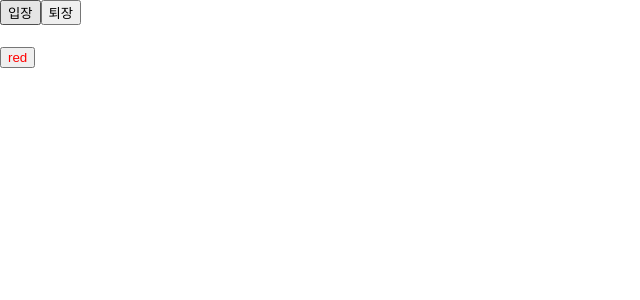
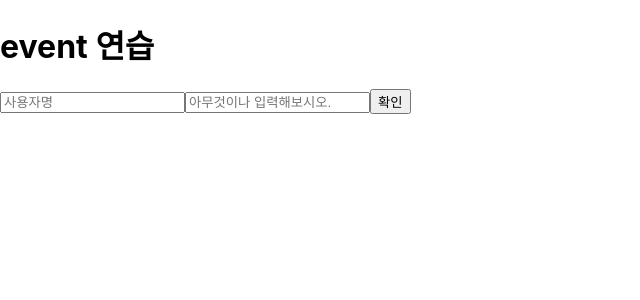
Before and after one commit to yoon7ks/react, a React (Create React App) app: page / in a window 1280 px wide. Shown: the top 300 px of the page, without its empty margins (0-640 px from the left). Built offline with nearby package versions, Linux system fonts and the light colour scheme.

Commit message:
이벤트 연습

```diff
--- a/src/App.js
+++ b/src/App.js
@@ -1,10 +1,11 @@
 import React from "react";
 import "./App.css";
 import Say from "./Say";
+import EventPractice from "./EventPractice";
 
 const App = () => {
   // 컴포넌트 태크 사이에 내용을 보여주는 props가 children이다.
-  return <Say />;
+  return <EventPractice/>;
 };
 
 export default App;
--- /dev/null
+++ b/src/EventPractice.js
@@ -0,0 +1,56 @@
+import React, { Component } from "react";
+
+class EventPractice extends Component {
+  state = {
+    username: '',
+    message: ''
+  }
+
+  // construtor를 사용하지 않고 babel의 tranform-class-properties문법으로
+  // 화살표 함수 형태로 메서드 정의 할 수 있음
+  handleChange = (e) => {
+    this.setState({
+      [e.target.name]: e.target.value
+    });
+  }
+
+  handleClick = () => {
+    alert(this.state.username + ": " + this.state.message);
+    this.setState({
+      username: '',
+      message: ''
+    });
+  }
+
+  handleKeyPress = (e) => {
+    if (e.key === 'Enter') {
+      this.handleClick();
+    }
+  }
+
+  render() {
+    return (
+      <div>
+        <h1>event 연습</h1>
+        <input
+            type="text"
+            name={"username"}
+            placeholder="사용자명"
+            value={this.state.username}
+            onChange={this.handleChange}
+        />
+        <input
+          type="text"
+          name="message"
+          placeholder="아무것이나 입력해보시오."
+          value={this.state.message}
+          onChange={this.handleChange}
+          onKeyPress={this.handleKeyPress}
+        />
+        <button onClick={this.handleClick}>확인</button>
+      </div>
+    );
+  }
+}
+
+export default EventPractice;
```
